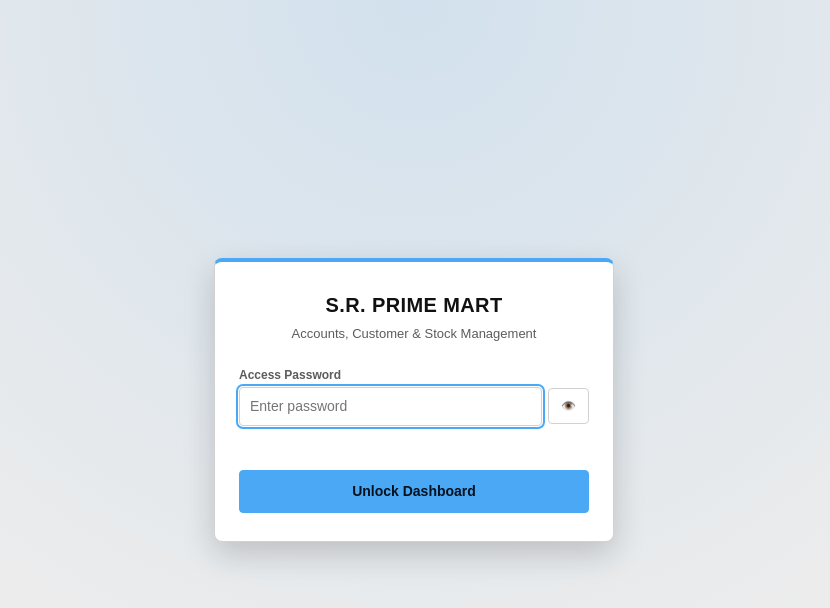
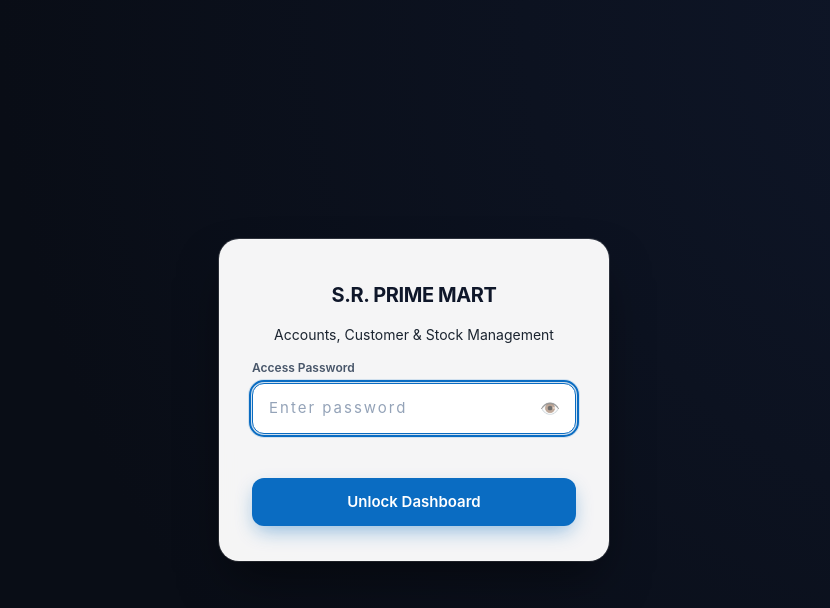
Before and after one commit to srprimemart2026-code/sr-prime-mart, a plain HTML site: page index.html in a window 1280 px wide. Shown: the whole page, without its empty margins (226-1056 px from the left). Drawn offline with Linux system fonts and the light colour scheme.

Commit message:
Refactor styles for themes and login screen
Updated CSS variables and styles for light and dark themes, improved login screen design and animations.

```diff
--- a/style.css
+++ b/style.css
@@ -1,23 +1,42 @@
-:root{--bg:#ececec;--card:#fff;--tx:#111111;--mu:#5c5c5c;--bd:#d2d2d2;--pr:#4aa8f5;--prx:#04111f;--prh:#7cbcf8;--head:#0a0a0a;--ok:#1f7a4f;--wa:#9a5b0c;--er:#b3372f;--row:#f4f4f4;--serif:Arial,Helvetica,sans-serif;box-sizing:border-box;padding-top:env(safe-area-inset-top,0px);padding-bottom:env(safe-area-inset-bottom,0px)}
-@media (prefers-color-scheme:dark){:root:not([data-theme="light"]){--bg:#0b0b0b;--card:#151515;--tx:#ededed;--mu:#9a9a9a;--bd:#2b2b2b;--pr:#6bbcff;--prx:#04111f;--prh:#9ad2ff;--head:#000000;--ok:#5fcf9a;--wa:#e0a458;--er:#ff8a80;--row:#1c1c1c}}
-:root[data-theme="dark"]{--bg:#0b0b0b;--card:#151515;--tx:#ededed;--mu:#9a9a9a;--bd:#2b2b2b;--pr:#6bbcff;--prx:#04111f;--prh:#9ad2ff;--head:#000000;--ok:#5fcf9a;--wa:#e0a458;--er:#ff8a80;--row:#1c1c1c}
+:root{--bg:#f6f7f9;--card:#fff;--tx:#1b2430;--mu:#667085;--bd:#e3e7ee;--pr:#0a6cc2;--prx:#ffffff;--prh:#0d79d8;--head:#0a0a0a;--ok:#12805c;--wa:#b54708;--er:#c4321c;--row:#f4f6f9;--serif:"Inter",system-ui,-apple-system,"Segoe UI",Roboto,Arial,sans-serif;box-sizing:border-box;padding-top:env(safe-area-inset-top,0px);padding-bottom:env(safe-area-inset-bottom,0px)}
+@media (prefers-color-scheme:dark){:root:not([data-theme="light"]){--bg:#12161c;--card:#1b212b;--tx:#e8ecf2;--mu:#98a2b3;--bd:#2c3441;--pr:#4aa8ff;--prx:#04111f;--prh:#74bcff;--head:#000000;--ok:#43c796;--wa:#ffb866;--er:#ff7a66;--row:#222936}}
+:root[data-theme="dark"]{--bg:#12161c;--card:#1b212b;--tx:#e8ecf2;--mu:#98a2b3;--bd:#2c3441;--pr:#4aa8ff;--prx:#04111f;--prh:#74bcff;--head:#000000;--ok:#43c796;--wa:#ffb866;--er:#ff7a66;--row:#222936}
 html{scroll-padding-top:env(safe-area-inset-top,0px)}
 *{box-sizing:border-box}
-body{margin:0;background:var(--bg);color:var(--tx);font-family:Arial,Helvetica,sans-serif;font-size:14px;line-height:1.5}
+body{margin:0;background:var(--bg);color:var(--tx);font-family:"Inter",system-ui,-apple-system,"Segoe UI",Roboto,Arial,sans-serif;font-size:14px;line-height:1.5}
 
-/* Login Screen */
-.login-wrap{min-height:100vh;display:flex;align-items:center;justify-content:center;padding:20px;background:radial-gradient(circle at top,color-mix(in srgb,var(--pr) 16%,var(--bg)),var(--bg) 70%)}
-.login-card{width:100%;max-width:400px;background:var(--card);border:1px solid var(--bd);border-top:4px solid var(--pr);border-radius:8px;padding:28px 24px;box-shadow:0 12px 32px rgba(0,0,0,.18)}
-.login-brand{text-align:center;margin-bottom:22px}
-.login-logo{height:68px;width:auto;background:#fff;border-radius:6px;padding:4px 8px;margin:0 auto 10px;display:block}
-.login-brand h2{margin:0;font-size:20px;font-weight:700;letter-spacing:.4px}
-.login-brand p{margin:4px 0 0;font-size:13px;color:var(--mu)}
-.login-field{margin-bottom:14px}
-.pass-box{display:flex;gap:6px;align-items:center}
-.pass-box input{flex:1}
-.toggle-pass{padding:8px 12px;font-size:12px;font-weight:600;white-space:nowrap}
-.login-err{color:var(--er);font-size:13px;font-weight:600;min-height:20px;margin-bottom:10px}
-.login-btn{width:100%;padding:10px 16px;font-size:14px}
+/* Modern Animated Login Screen & UI/UX */
+.login-wrap{position:fixed;inset:0;min-height:100vh;display:flex;align-items:center;justify-content:center;padding:20px;background:radial-gradient(circle at top right,#0f172a,#090d16 70%);z-index:9999;overflow:hidden}
+.bg-orb{position:absolute;border-radius:50%;filter:blur(80px);opacity:0.45;pointer-events:none;animation:floatOrb 8s ease-in-out infinite alternate}
+.orb-1{width:320px;height:320px;background:#0a6cc2;top:10%;left:15%}
+.orb-2{width:280px;height:280px;background:#12805c;bottom:10%;right:15%;animation-delay:-4s}
+@keyframes floatOrb{0%{transform:translate(0,0) scale(1)}100%{transform:translate(30px,-25px) scale(1.1)}}
+
+.login-card{position:relative;width:100%;max-width:390px;background:rgba(255,255,255,0.96);backdrop-filter:blur(16px);border:1px solid rgba(255,255,255,0.15);border-radius:20px;padding:40px 32px 34px;text-align:center;box-shadow:0 25px 50px -12px rgba(0,0,0,0.5),0 0 0 1px rgba(255,255,255,0.15);animation:cardEntrance 0.65s cubic-bezier(0.16,1,0.3,1) forwards}
+@keyframes cardEntrance{0%{opacity:0;transform:translateY(28px) scale(0.96)}100%{opacity:1;transform:translateY(0) scale(1)}}
+.login-card.shake{animation:shakeCard 0.42s cubic-bezier(.36,.07,.19,.97) both}
+@keyframes shakeCard{10%,90%{transform:translate3d(-2px,0,0)}20%,80%{transform:translate3d(4px,0,0)}30%,50%,70%{transform:translate3d(-6px,0,0)}40%,60%{transform:translate3d(6px,0,0)}}
+
+.logo-box{display:inline-flex;align-items:center;justify-content:center;background:#fff;padding:10px 18px;border-radius:14px;box-shadow:0 6px 18px rgba(10,108,194,0.12);border:1px solid #e3e7ee;margin-bottom:16px;animation:logoFloat 3.5s ease-in-out infinite}
+@keyframes logoFloat{0%,100%{transform:translateY(0)}50%{transform:translateY(-4px)}}
+.login-logo{max-height:54px;width:auto;display:block;object-fit:contain}
+.login-brand h2{margin:0 0 6px;font-size:20px;font-weight:700;color:#0f172a;letter-spacing:-0.02em}
+.login-sub{margin:0 0 22px;font-size:13px;color:#64748b}
+.login-field{margin-bottom:14px;text-align:left}
+.login-field label{color:#475569;margin-bottom:6px}
+.pass-box{position:relative;display:flex;align-items:center}
+.pass-box input{width:100%;padding:13px 44px 13px 16px;background:#f8fafc;color:#0f172a;border:1.5px solid #cbd5e1;border-radius:12px;font-size:15px;letter-spacing:1px;outline:none;transition:all 0.25s ease}
+.pass-box input::placeholder{color:#94a3b8;letter-spacing:2px}
+.pass-box input:focus{background:#ffffff;border-color:#0a6cc2;box-shadow:0 0 0 4px rgba(10,108,194,0.15)}
+.toggle-pass{position:absolute;right:10px;top:50%;transform:translateY(-50%);background:transparent;border:none;padding:6px;font-size:16px;cursor:pointer;opacity:0.65;transition:opacity 0.2s,transform 0.2s;width:auto;color:#0f172a}
+.toggle-pass:hover{opacity:1;transform:translateY(-50%) scale(1.1);background:transparent}
+.login-err{color:#dc2626;font-size:13px;font-weight:500;min-height:18px;margin-top:10px;margin-bottom:12px;text-align:center}
+.login-btn{width:100%;padding:13px 18px;background:linear-gradient(135deg,#0a6cc2 0%,#084d8c 100%);color:#ffffff;border:none;border-radius:12px;font-weight:600;font-size:15px;cursor:pointer;display:flex;align-items:center;justify-content:center;gap:8px;box-shadow:0 8px 20px -4px rgba(10,108,194,0.45);transition:all 0.25s cubic-bezier(0.16,1,0.3,1)}
+.login-btn:hover{transform:translateY(-2px);box-shadow:0 12px 24px -4px rgba(10,108,194,0.6);background:linear-gradient(135deg,#0d79d8 0%,#0a5ca8 100%)}
+.login-btn:active{transform:translateY(0) scale(0.98)}
+
+#appRoot{animation:appFadeIn 0.5s ease forwards}
+@keyframes appFadeIn{from{opacity:0;transform:translateY(8px)}to{opacity:1;transform:translateY(0)}}
 
 /* Header & Navigation */
 .top{background:var(--head);border-bottom:3px solid var(--pr);color:#fff;padding:14px 24px;display:flex;align-items:center;justify-content:space-between;gap:16px;flex-wrap:wrap}
@@ -31,14 +50,14 @@ body{margin:0;background:var(--bg);color:var(--tx);font-family:Arial,Helvetica,s
 .sync-box{display:flex;gap:8px;align-items:center;flex-wrap:wrap}
 .hbtn{background:#1b1b1b;color:#fff;border-color:#3a3a3a}
 .hbtn:hover{background:#2b2b2b;border-color:var(--pr);color:#fff}
-.lock-btn{border-color:color-mix(in srgb,var(--er) 55%,#3a3a3a);color:#ffb3ad}
-.lock-btn:hover{background:color-mix(in srgb,var(--er) 22%,#1b1b1b);border-color:var(--er);color:#fff}
+.lock-btn{background:#fee2e2;color:#b91c1c;border:1px solid #fca5a5;font-weight:600;transition:all 0.2s ease}
+.lock-btn:hover{background:#fecaca;border-color:#fca5a5;color:#991b1b;transform:translateY(-1px)}
 
 /* Top 3 Navigation Buttons */
 .nav-tabs{display:flex;gap:10px;flex-wrap:wrap;align-items:center}
 .tab-btn{background:#1b1b1b;color:#fff;border:1px solid #3a3a3a;padding:10px 18px;border-radius:6px;font-weight:700;font-size:14px;cursor:pointer;transition:all .15s ease;letter-spacing:.2px}
 .tab-btn:hover{background:#2a2a2a;border-color:var(--pr);color:#fff}
-.tab-btn.active{background:var(--pr);color:var(--prx);border-color:var(--pr);box-shadow:0 2px 10px rgba(74,168,245,.35)}
+.tab-btn.active{background:var(--pr);color:var(--prx);border-color:var(--pr);box-shadow:0 2px 10px rgba(10,108,194,.35)}
 
 .wrap{max-width:1920px;margin:0 auto;padding:18px 32px 20px}
 .stats{display:grid;grid-template-columns:repeat(auto-fit,minmax(140px,1fr));gap:1px;background:var(--bd);border:1px solid var(--bd);border-radius:6px;overflow:hidden;margin-bottom:6px}
```
